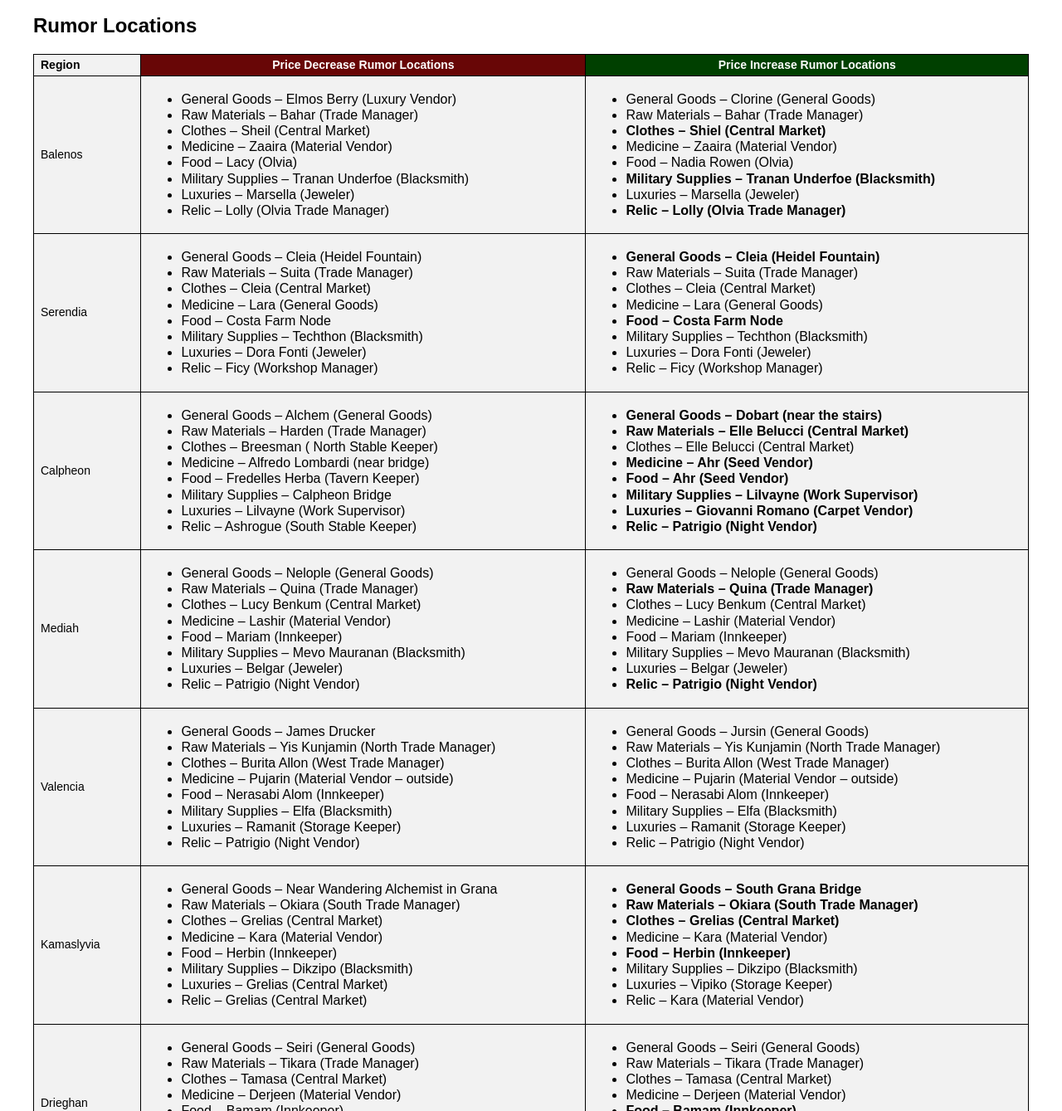
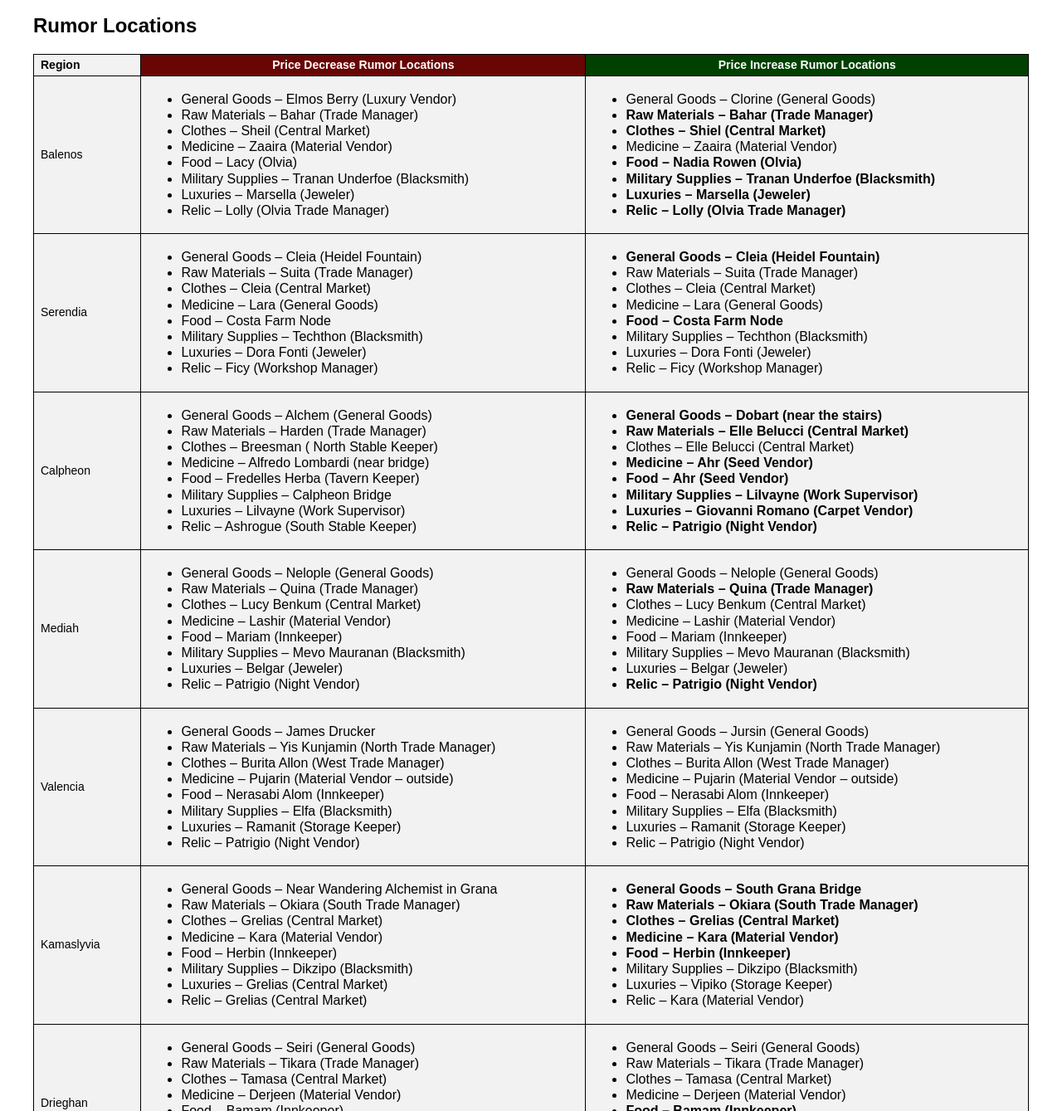
Before and after one commit to xarilrt/xarilrt.github.io, a plain HTML site: page index.html in a window 1280 px wide. Shown: the part 2080-3419 px from the top of the page at 83% size. Drawn offline with Linux system fonts and the light colour scheme.

```diff
--- a/index.html
+++ b/index.html
@@ -837,7 +837,14 @@
           <td>
             <ul>
               <li>General Goods – Clorine (General Goods)</li>
-              <li>Raw Materials – Bahar (Trade Manager)</li>
+              <li>
+                <span class="icon-container">
+                  <a href="img/rumors/balenos_rawmats.png" class="rumor-hover-href" target="_blank">
+                    Raw Materials – Bahar (Trade Manager)
+                    <img src="img/rumors/balenos_rawmats.png" alt="Balenos Raw Mats" class="rumor-hover-img">
+                  </a>
+                </span>
+              </li>
               <li>
                 <span class="icon-container">
                   <a href="img/rumors/balenos_clothes.png" class="rumor-hover-href" target="_blank">
@@ -847,7 +854,14 @@
                 </span>
               </li>
               <li>Medicine – Zaaira (Material Vendor)</li>
-              <li>Food – Nadia Rowen (Olvia)</li>
+              <li>
+                <span class="icon-container">
+                  <a href="img/rumors/balenos_food.png" class="rumor-hover-href" target="_blank">
+                    Food – Nadia Rowen (Olvia)
+                    <img src="img/rumors/balenos_food.png" alt="Balenos Food" class="rumor-hover-img">
+                  </a>
+                </span>
+              </li>
               <li>
                 <span class="icon-container">
                   <a href="img/rumors/balenos_military.png" class="rumor-hover-href" target="_blank">
@@ -856,7 +870,14 @@
                   </a>
                 </span>
               </li>
-              <li>Luxuries – Marsella (Jeweler)</li>
+              <li>
+                <span class="icon-container">
+                  <a href="img/rumors/balenos_luxury.png" class="rumor-hover-href" target="_blank">
+                    Luxuries – Marsella (Jeweler)
+                    <img src="img/rumors/balenos_luxury.png" alt="Balenos Luxury" class="rumor-hover-img">
+                  </a>
+                </span>
+              </li>
               <li>
                 <span class="icon-container">
                   <a href="img/rumors/balenos_relic.png" class="rumor-hover-href" target="_blank">
@@ -1093,7 +1114,14 @@
                   </a>
                 </span>
               </li>
-              <li>Medicine – Kara (Material Vendor)</li>
+              <li>
+                <span class="icon-container">
+                  <a href="img/rumors/kama_medicine.png" class="rumor-hover-href" target="_blank">
+                    Medicine – Kara (Material Vendor)
+                    <img src="img/rumors/kama_medicine.png" alt="Kamasylvia Medicine" class="rumor-hover-img">
+                  </a>
+                </span>
+              </li>
               <li>
                 <span class="icon-container">
                   <a href="img/rumors/kama_food.png" class="rumor-hover-href" target="_blank">
```
Also changed, not shown: img/rumors/balenos_food.png (added), img/rumors/balenos_rawmats.png (added), img/rumors/kama_medicine.png (added), 1 other file.
